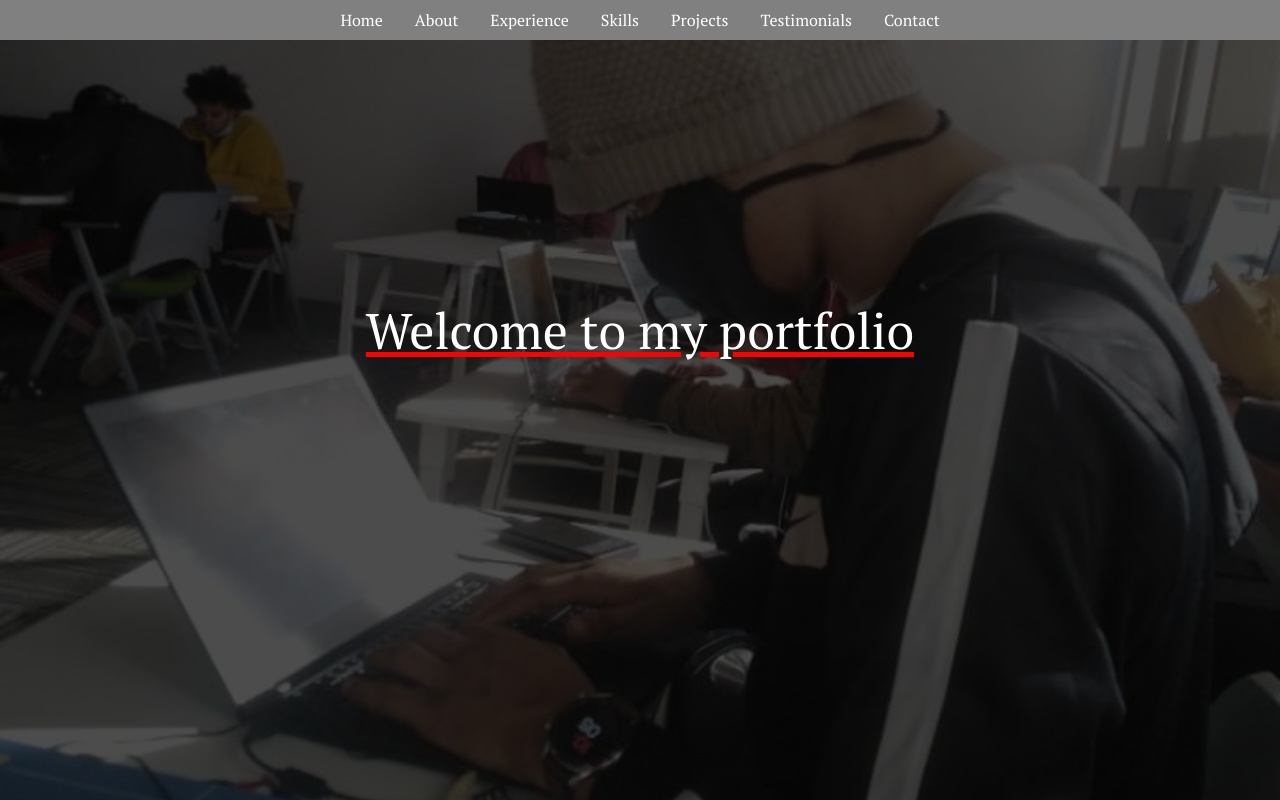
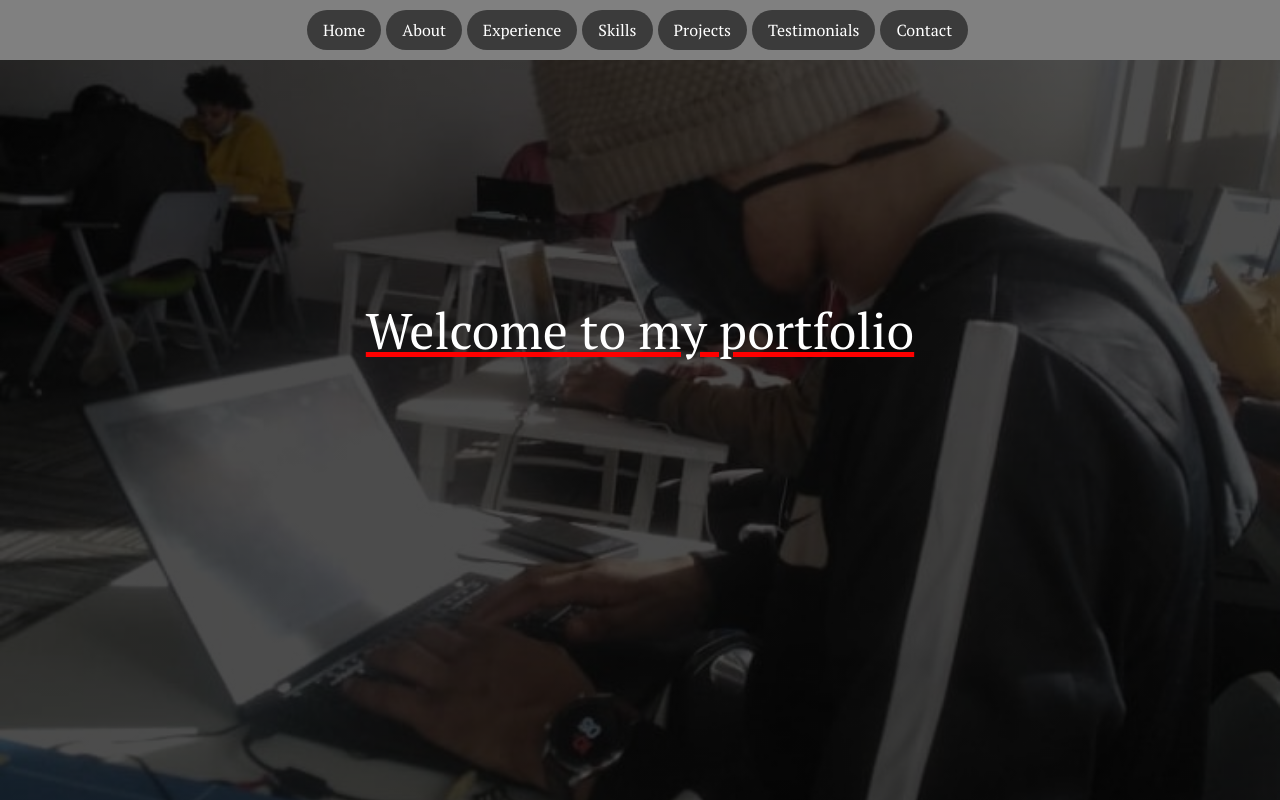
Before and after one commit to TDL2627/vue-portfolio, a Vue app: page / in a window 1280 px wide. Shown: the top 800 px of the page. Built offline with nearby package versions, Linux system fonts and the light colour scheme.

Commit message:
added some styling margin:5px;

```diff
--- a/src/components/Contact.vue
+++ b/src/components/Contact.vue
@@ -17,7 +17,7 @@
               <div class="col-lg-6 areatxt"> <textarea name="messages" id="areatxt" cols="30" rows="10"
                   placeholder="Type your message" required></textarea> </div>
               <div class="col-lg-6"> <button class="send-but buit" type="submit">Send</button>
-                <button style="color: #000000;" class="reset-but buit" type="reset" value="Reset">Reset</button>
+                <button  class="reset-but buit" type="reset" value="Reset">Reset</button>
               </div>
             </form>
           </div>
@@ -63,6 +63,7 @@ export default {
  border-radius: 25px;
  padding: 10px;
  margin: 10px;
+ border: none;
 }
 .buit:hover{
   background-color: red;
--- a/src/components/Navbar.vue
+++ b/src/components/Navbar.vue
@@ -89,13 +89,19 @@ h1{
  width: 100%;
  z-index: 27;
  background-color: gray;
+ padding: 10px;
+
 }
  a{
     color: white ;
+    background-color:  rgb(59, 59, 59);
+    border-radius: 25px;
+     margin-right:5px;
   }
    a:hover{
     color: red ;
     text-decoration: underline red ;
+    background-color: black;
   }
 @media screen and (max-width: 600px) {
   #mobnav {
--- a/src/components/Skills.vue
+++ b/src/components/Skills.vue
@@ -169,7 +169,7 @@ export default {
 <style scoped>
 #three{
   background-color: gray;
-  height: 90vh;
+  height: 100vh;
 }
 h1{
   color: white;
--- a/src/components/Testimonials.vue
+++ b/src/components/Testimonials.vue
@@ -132,7 +132,7 @@ export default {
 <style scoped>
 #five{
   background-color: gray;
-  height: 90vh;
+  height: 100vh;
 }
 h1{
   color: white;
```
